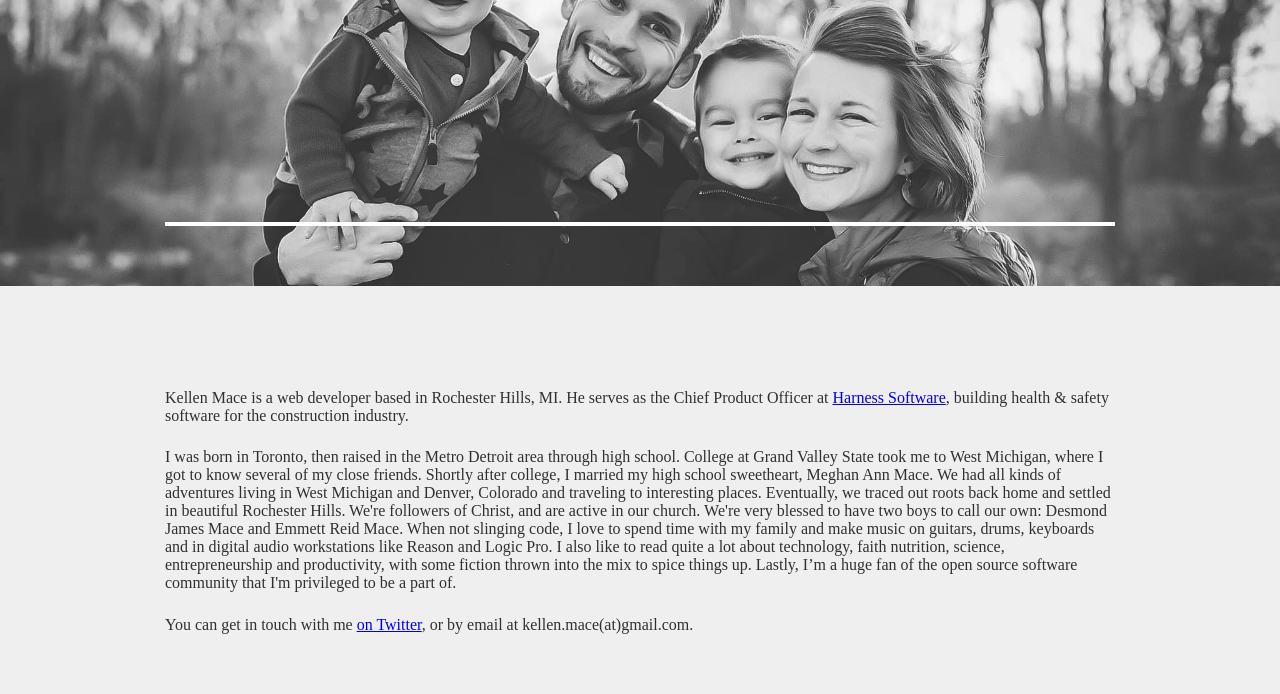
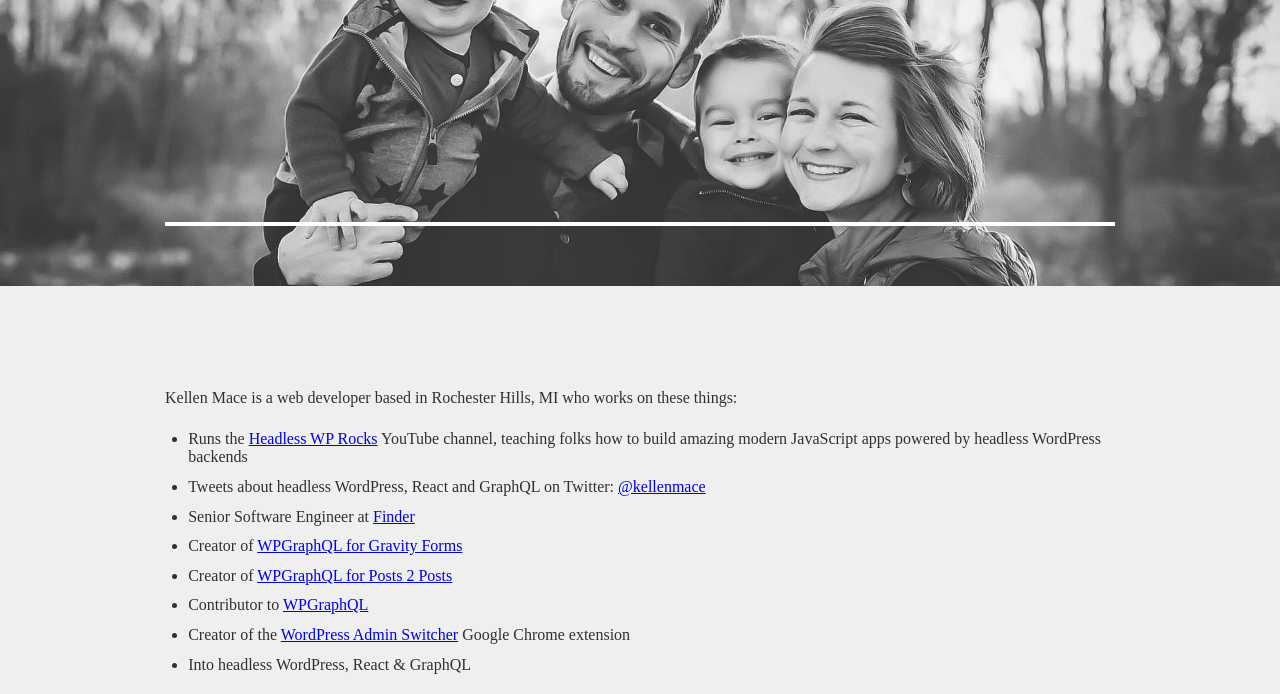
Before and after one commit to kellenmace/kellenmace.com-2019, a Gatsby site: page /about in a window 1280 px wide. Shown: the part 74-768 px from the top of the page. Built offline with nearby package versions, Linux system fonts and the light colour scheme; Gatsby itself is replaced by a stand-in of ours; some packages are replaced by stand-ins of ours; what typography-theme-elk-glen would draw is missing.

Commit message:
Update About page copy and bump NPM dependencies

```diff
--- a/src/pages/about.js
+++ b/src/pages/about.js
@@ -7,13 +7,83 @@ import ContentWrapper from "../components/contentWrapper"
 import Emoji from "../components/emoji"
 
 const AboutPage = props => (
-  <Layout location={props.location} homeNavText={`← Blog`} title={`About`} headerImage={props.data.pageImage.childImageSharp.fluid}>
+  <Layout
+    location={props.location}
+    homeNavText={`← Blog`}
+    title={`About`}
+    headerImage={props.data.pageImage.childImageSharp.fluid}
+  >
     <SEO title={`About – ${props.data.site.siteMetadata.title}`} />
     <ContentWrapper>
-      <h1><Emoji symbol="👋🏼" label="Waving hand" /></h1>
-      <p>Kellen Mace is a web developer based in Rochester Hills, MI. He serves as the Chief Product Officer at <a href="https://www.harnessup.com/">Harness Software</a>, building health &amp; safety software for the construction industry.</p>
-      <p>I was born in Toronto, then raised in the Metro Detroit area through high school. College at Grand Valley State took me to West Michigan, where I got to know several of my close friends. Shortly after college, I married my high school sweetheart, Meghan Ann Mace. We had all kinds of adventures living in West Michigan and Denver, Colorado and traveling to interesting places. Eventually, we traced out roots back home and settled in beautiful Rochester Hills. We're followers of Christ, and are active in our church. We're very blessed to have two boys to call our own: Desmond James Mace and Emmett Reid Mace. When not slinging code, I love to spend time with my family and make music on guitars, drums, keyboards and in digital audio workstations like Reason and Logic Pro. I also like to read quite a lot about technology, faith nutrition, science, entrepreneurship and productivity, with some fiction thrown into the mix to spice things up. Lastly, I’m a huge fan of the open source software community that I'm privileged to be a part of.</p>
-      <p>You can get in touch with me <a href="https://twitter.com/kellenmace">on Twitter</a>, or by email at kellen.mace(at)gmail.com.</p>
+      <h1>
+        <Emoji symbol="👋🏼" label="Waving hand" />
+      </h1>
+      <p>
+        Kellen Mace is a web developer based in Rochester Hills, MI who works on
+        these things:
+      </p>
+      <ul>
+        <li>
+          Runs the{" "}
+          <a href="https://www.youtube.com/user/kellenmace">
+            Headless WP Rocks
+          </a>{" "}
+          YouTube channel, teaching folks how to build amazing modern JavaScript
+          apps powered by headless WordPress backends
+        </li>
+        <li>
+          Tweets about headless WordPress, React and GraphQL on Twitter:{" "}
+          <a href="https://twitter.com/kellenmace">@kellenmace</a>
+        </li>
+        <li>
+          Senior Software Engineer at <a href="https://finder.com/">Finder</a>
+        </li>
+        <li>
+          Creator of{" "}
+          <a href="https://github.com/harness-software/wp-graphql-gravity-forms">
+            WPGraphQL for Gravity Forms
+          </a>
+        </li>
+        <li>
+          Creator of{" "}
+          <a href="https://github.com/harness-software/wp-graphql-posts-to-posts">
+            WPGraphQL for Posts 2 Posts
+          </a>
+        </li>
+        <li>
+          Contributor to <a href="https://www.wpgraphql.com/">WPGraphQL</a>
+        </li>
+        <li>
+          Creator of the{" "}
+          <a href="https://chrome.google.com/webstore/detail/wordpress-admin-switcher/pgjihalgddfomcjjpiafhppegjajpkac">
+            WordPress Admin Switcher
+          </a>{" "}
+          Google Chrome extension
+        </li>
+        <li>Into headless WordPress, React & GraphQL</li>
+      </ul>
+      <p>
+        I was born in Toronto, then raised in the Metro Detroit area through
+        high school. College at Grand Valley State took me to West Michigan,
+        where I got to know several of my close friends. Shortly after college,
+        I married my high school sweetheart, Meghan Ann Mace. We had all kinds
+        of adventures living in West Michigan and Denver, Colorado and traveling
+        to interesting places. Eventually, we traced out roots back home and
+        settled in beautiful Rochester Hills. We're followers of Christ, and are
+        active in our church. We're very blessed to have two boys to call our
+        own: Desmond James Mace and Emmett Reid Mace. When not slinging code, I
+        love to spend time with my family and make music on guitars, drums,
+        keyboards and in digital audio workstations like Reason and Logic Pro. I
+        also like to read quite a lot about technology, faith nutrition,
+        science, entrepreneurship and productivity, with some fiction thrown
+        into the mix to spice things up. Lastly, I’m a huge fan of the open
+        source software community that I'm privileged to be a part of.
+      </p>
+      <p>
+        You can get in touch with me{" "}
+        <a href="https://twitter.com/kellenmace">on Twitter</a>, or by email at
+        kellen.mace(at)gmail.com.
+      </p>
     </ContentWrapper>
   </Layout>
 )
```
Also changed, not shown: 1 other file.
